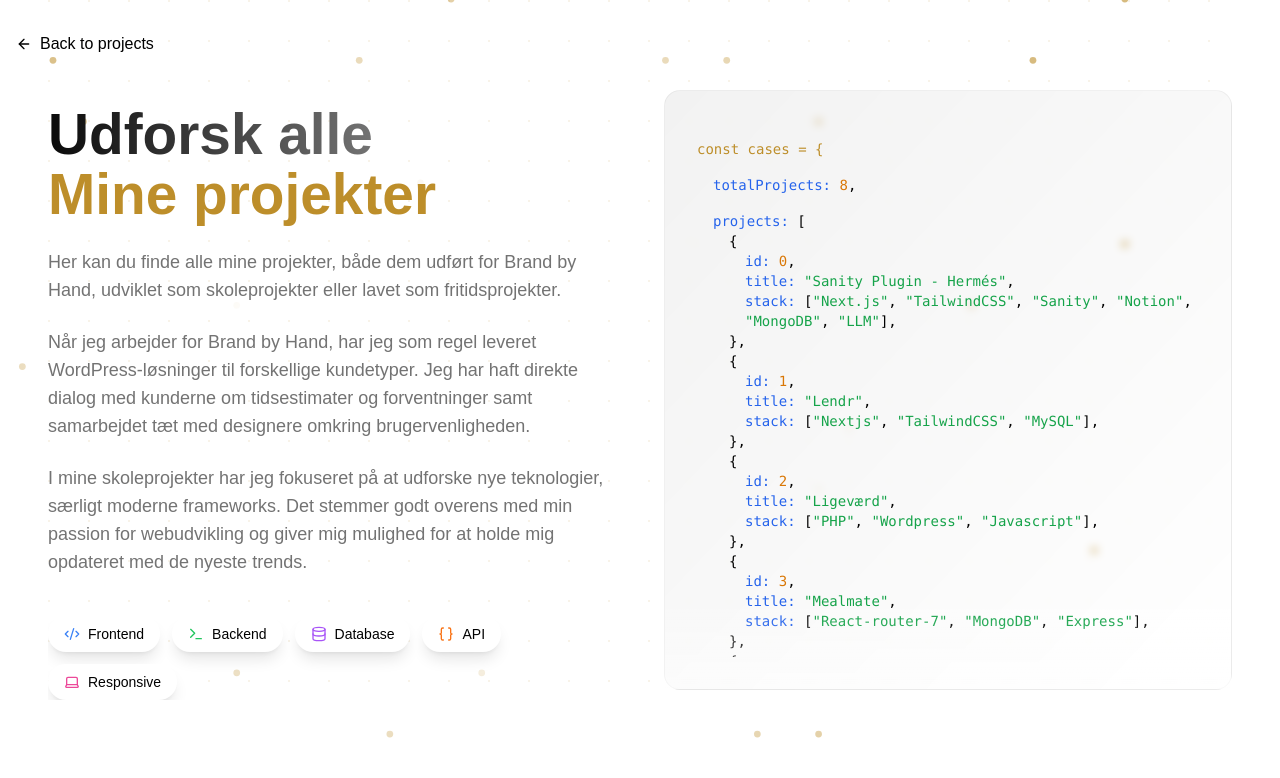
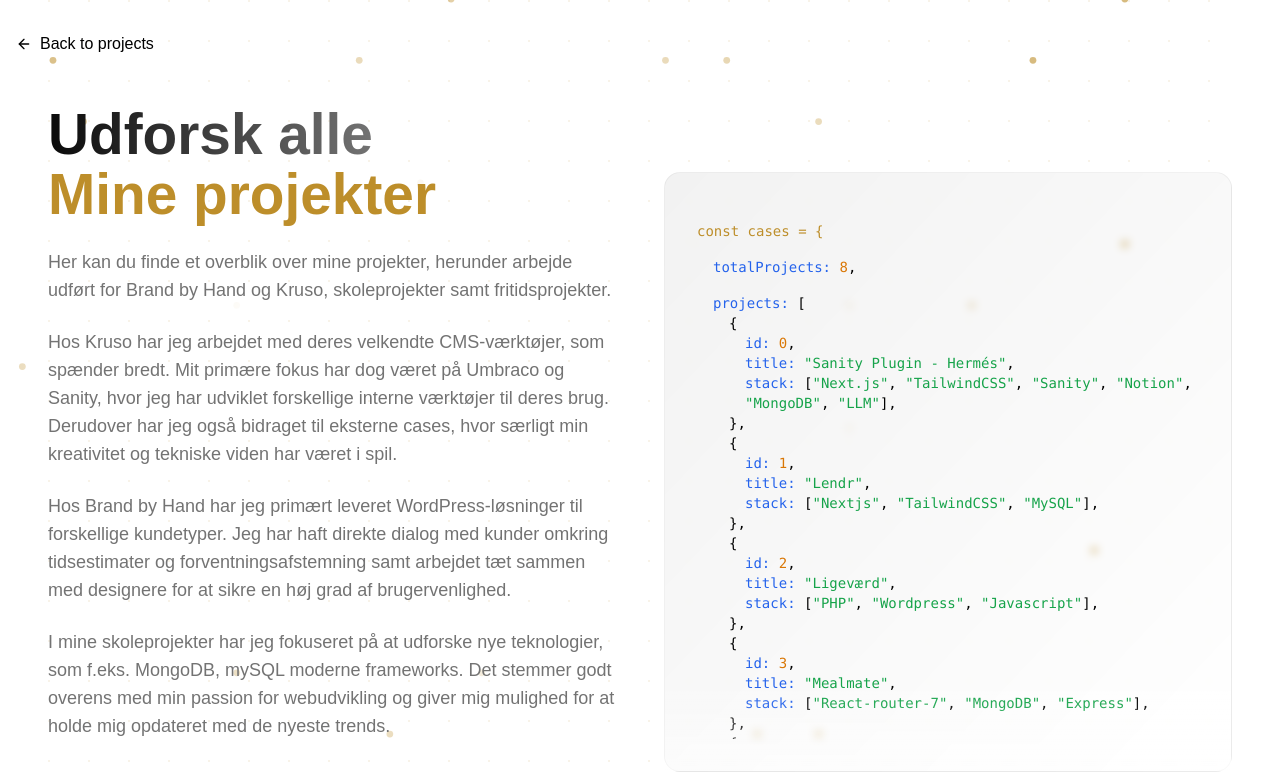
Before and after one commit to Nico-Harms/Portfolio-webudvikler, a Next.js app in the folder portfolio/: page /archievepage in a window 1280 px wide. Shown: the top 778 px of the page. Built offline with nearby package versions, Linux system fonts and the light colour scheme.

Commit message:
cases update

```diff
--- a/portfolio/src/components/sections/IntroductionCase.tsx
+++ b/portfolio/src/components/sections/IntroductionCase.tsx
@@ -63,19 +63,22 @@ export default function IntroductionCase() {
               </span>
             </h1>
             <p className="text-lg text-muted-foreground max-w-xl">
-              Her kan du finde alle mine projekter, både dem udført for Brand by
-              Hand, udviklet som skoleprojekter eller lavet som
-              fritidsprojekter.
+             Her kan du finde et overblik over mine projekter, herunder arbejde udført for Brand by Hand og Kruso,
+             skoleprojekter samt fritidsprojekter.
+
             </p>
             <p className="text-lg text-muted-foreground max-w-xl">
-              Når jeg arbejder for Brand by Hand, har jeg som regel leveret
-              WordPress-løsninger til forskellige kundetyper. Jeg har haft
-              direkte dialog med kunderne om tidsestimater og forventninger samt
-              samarbejdet tæt med designere omkring brugervenligheden.
-            </p>
+
+            Hos Kruso har jeg arbejdet med deres velkendte CMS-værktøjer, som spænder bredt.
+            Mit primære fokus har dog været på Umbraco og Sanity, hvor jeg har udviklet forskellige
+            interne værktøjer til deres brug. Derudover har jeg også bidraget til eksterne cases, hvor særligt min kreativitet og tekniske viden har været i spil.
+                        </p>
+
+                        <p className="text-lg text-muted-foreground max-w-xl">            Hos Brand by Hand har jeg primært leveret WordPress-løsninger til forskellige kundetyper. Jeg har haft direkte dialog med kunder omkring tidsestimater og forventningsafstemning samt arbejdet tæt sammen med designere for at sikre en høj grad af brugervenlighed.
+</p>
             <p className="text-lg text-muted-foreground max-w-xl">
               I mine skoleprojekter har jeg fokuseret på at udforske nye
-              teknologier, særligt moderne frameworks. Det stemmer godt overens
+              teknologier, som f.eks. MongoDB, mySQL moderne frameworks. Det stemmer godt overens
               med min passion for webudvikling og giver mig mulighed for at
               holde mig opdateret med de nyeste trends.
             </p>
```
